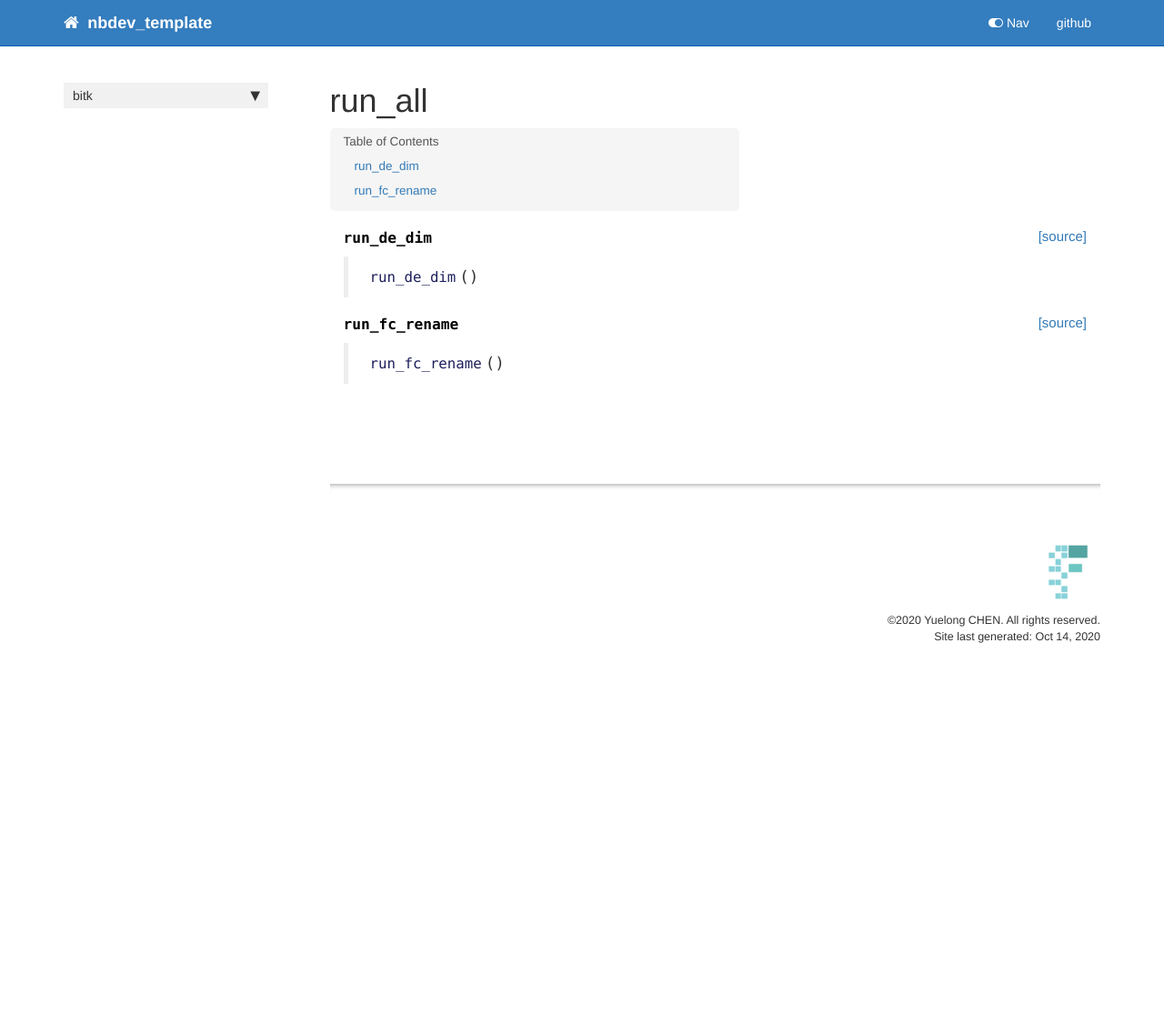
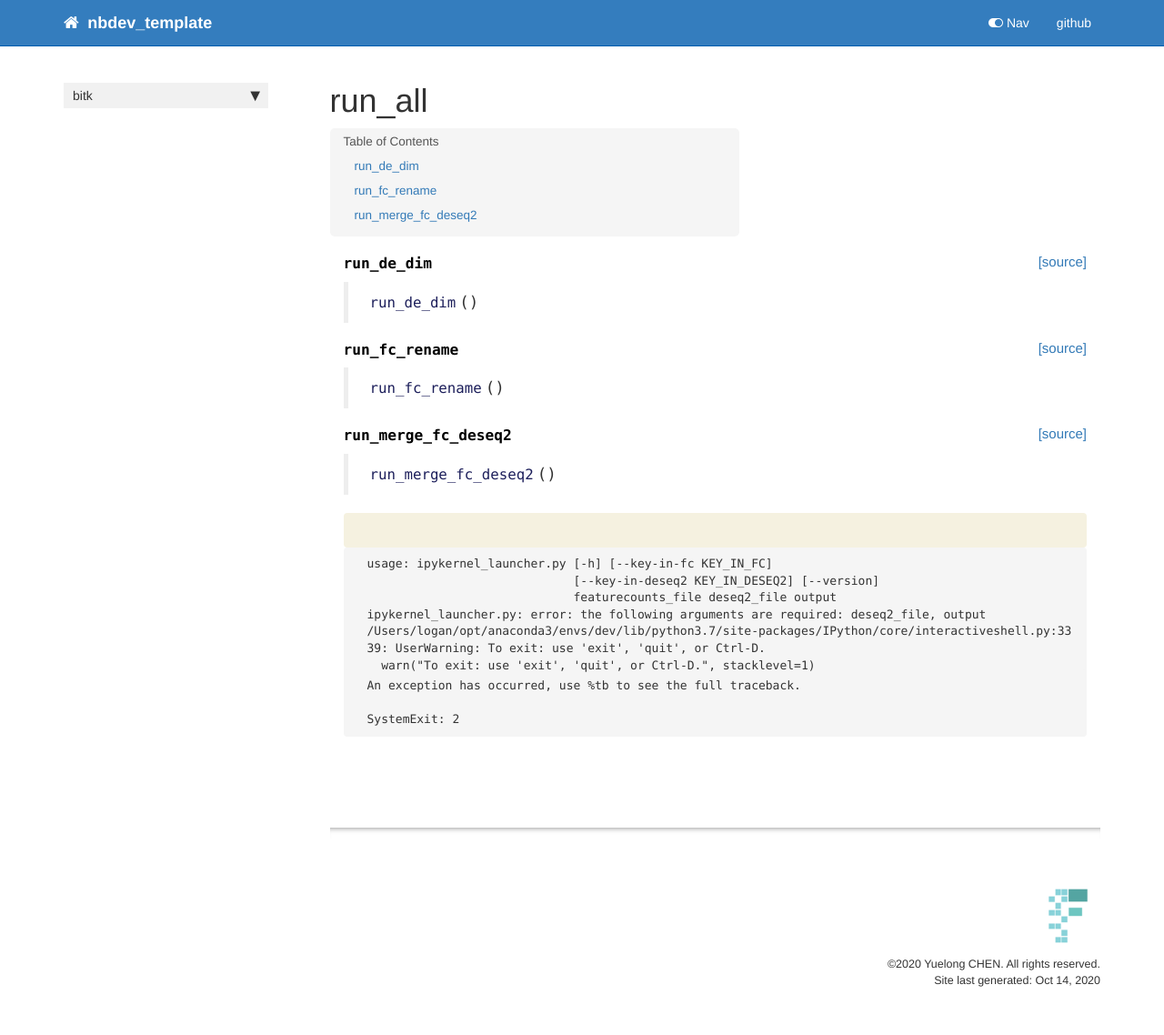
Before and after one commit to loganylchen/simplebitk, a Jekyll site: the page built from docs/mains.html, in a window 1280 px wide. Shown: the whole page at 91% size. Built offline with Jekyll 4.4.1, drawn with Linux system fonts in a browser that asks for light colours; nearby versions of some CDN libraries; comment, search, counter and statistics services are not loaded; before the commit the page ends 900 px from its top, so only the background shows below that.

Commit message:
[A]: add merge results

```diff
--- a/bitk/run_all.py
+++ b/bitk/run_all.py
@@ -1,12 +1,13 @@
 # AUTOGENERATED! DO NOT EDIT! File to edit: 02_mains.ipynb (unless otherwise specified).
 
-__all__ = ['run_de_dim', 'run_fc_rename']
+__all__ = ['run_de_dim', 'run_fc_rename', 'run_merge_fc_deseq2']
 
 # Cell
 
 import defopt
 from .pipelines import de_dimensions
 from .preprocess import featurecount_rename
+from .merge.degfc import merge_fc_deseq2
 
 # Cell
 
@@ -16,3 +17,6 @@ def run_de_dim():
 
 def run_fc_rename():
     defopt.run(featurecount_rename)
+
+def run_merge_fc_deseq2():
+    defopt.run(merge_fc_deseq2)
--- a/docs/_data/sidebars/home_sidebar.yml
+++ b/docs/_data/sidebars/home_sidebar.yml
@@ -30,6 +30,9 @@ entries:
     - output: web,pdf
       title: preprocess
       url: /preprocess
+    - output: web,pdf
+      title: degfc
+      url: /merge_degfc
     output: web
     title: bitk
   output: web
--- a/docs/mains.html
+++ b/docs/mains.html
@@ -52,7 +52,7 @@ sidebar: home_sidebar
 
 
 <div class="output_markdown rendered_html output_subarea ">
-<h4 id="run_de_dim" class="doc_header"><code>run_de_dim</code><a href="https://github.com/btrspg/bitk/tree/master/bitk/run_all.py#L14" class="source_link" style="float:right">[source]</a></h4><blockquote><p><code>run_de_dim</code>()</p>
+<h4 id="run_de_dim" class="doc_header"><code>run_de_dim</code><a href="https://github.com/btrspg/bitk/tree/master/bitk/run_all.py#L15" class="source_link" style="float:right">[source]</a></h4><blockquote><p><code>run_de_dim</code>()</p>
 </blockquote>
 
 </div>
@@ -76,7 +76,7 @@ sidebar: home_sidebar
 
 
 <div class="output_markdown rendered_html output_subarea ">
-<h4 id="run_fc_rename" class="doc_header"><code>run_fc_rename</code><a href="https://github.com/btrspg/bitk/tree/master/bitk/run_all.py#L17" class="source_link" style="float:right">[source]</a></h4><blockquote><p><code>run_fc_rename</code>()</p>
+<h4 id="run_fc_rename" class="doc_header"><code>run_fc_rename</code><a href="https://github.com/btrspg/bitk/tree/master/bitk/run_all.py#L18" class="source_link" style="float:right">[source]</a></h4><blockquote><p><code>run_fc_rename</code>()</p>
 </blockquote>
 
 </div>
@@ -89,4 +89,75 @@ sidebar: home_sidebar
 </div>
     {% endraw %}
 
+    {% raw %}
+
+<div class="cell border-box-sizing code_cell rendered">
+
+<div class="output_wrapper">
+<div class="output">
+
+<div class="output_area">
+
+
+<div class="output_markdown rendered_html output_subarea ">
+<h4 id="run_merge_fc_deseq2" class="doc_header"><code>run_merge_fc_deseq2</code><a href="https://github.com/btrspg/bitk/tree/master/bitk/run_all.py#L21" class="source_link" style="float:right">[source]</a></h4><blockquote><p><code>run_merge_fc_deseq2</code>()</p>
+</blockquote>
+
 </div>
+
+</div>
+
+</div>
+</div>
+
+</div>
+    {% endraw %}
+
+    {% raw %}
+
+<div class="cell border-box-sizing code_cell rendered">
+<div class="input">
+
+<div class="inner_cell">
+    <div class="input_area">
+<div class=" highlight hl-ipython3"><pre><span></span>
+</pre></div>
+
+    </div>
+</div>
+</div>
+
+<div class="output_wrapper">
+<div class="output">
+
+<div class="output_area">
+
+<div class="output_subarea output_stream output_stderr output_text">
+<pre>usage: ipykernel_launcher.py [-h] [--key-in-fc KEY_IN_FC]
+                             [--key-in-deseq2 KEY_IN_DESEQ2] [--version]
+                             featurecounts_file deseq2_file output
+ipykernel_launcher.py: error: the following arguments are required: deseq2_file, output
+/Users/logan/opt/anaconda3/envs/dev/lib/python3.7/site-packages/IPython/core/interactiveshell.py:3339: UserWarning: To exit: use &#39;exit&#39;, &#39;quit&#39;, or Ctrl-D.
+  warn(&#34;To exit: use &#39;exit&#39;, &#39;quit&#39;, or Ctrl-D.&#34;, stacklevel=1)
+</pre>
+</div>
+</div>
+
+<div class="output_area">
+
+<div class="output_subarea output_text output_error">
+<pre>
+An exception has occurred, use %tb to see the full traceback.
+
+<span class="ansi-red-fg">SystemExit</span><span class="ansi-red-fg">:</span> 2
+</pre>
+</div>
+</div>
+
+</div>
+</div>
+
+</div>
+    {% endraw %}
+
+</div>
--- a/docs/sidebar.json
+++ b/docs/sidebar.json
@@ -7,6 +7,7 @@
     "plots": "/utils_plots",
     "clusters": "/utils_clusters",
     "defaults": "/default",
-    "preprocess": "/preprocess"
+    "preprocess": "/preprocess",
+    "degfc": "/merge_degfc"
   }
 }
```
Also changed, not shown: bitk/_nbdev.py (+5 -2 lines), docs/merge_degfc.html (added, +74 -0 lines), 5 other files.
